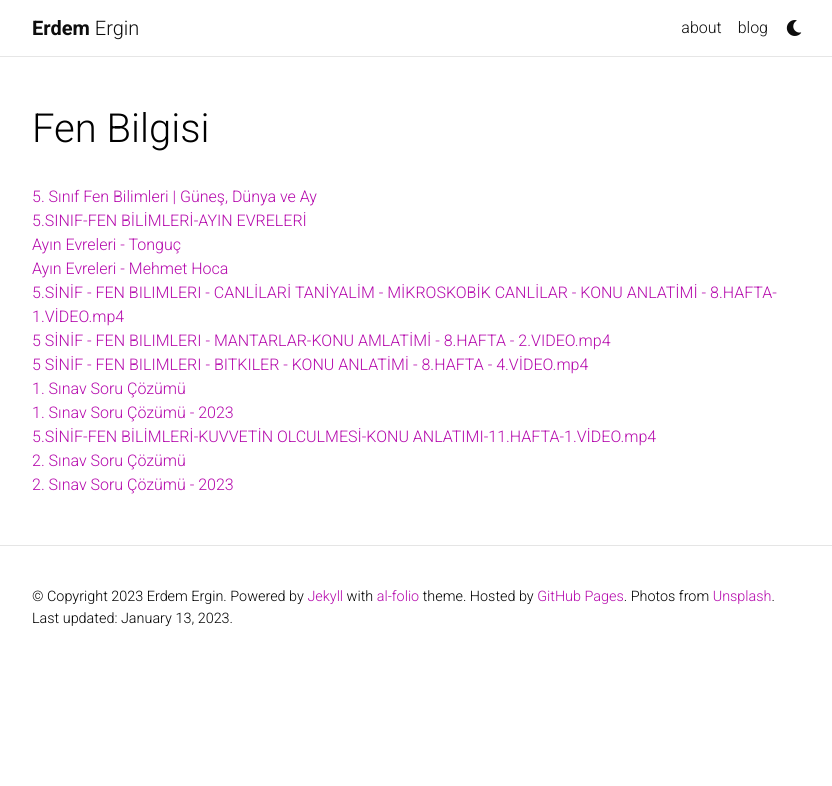
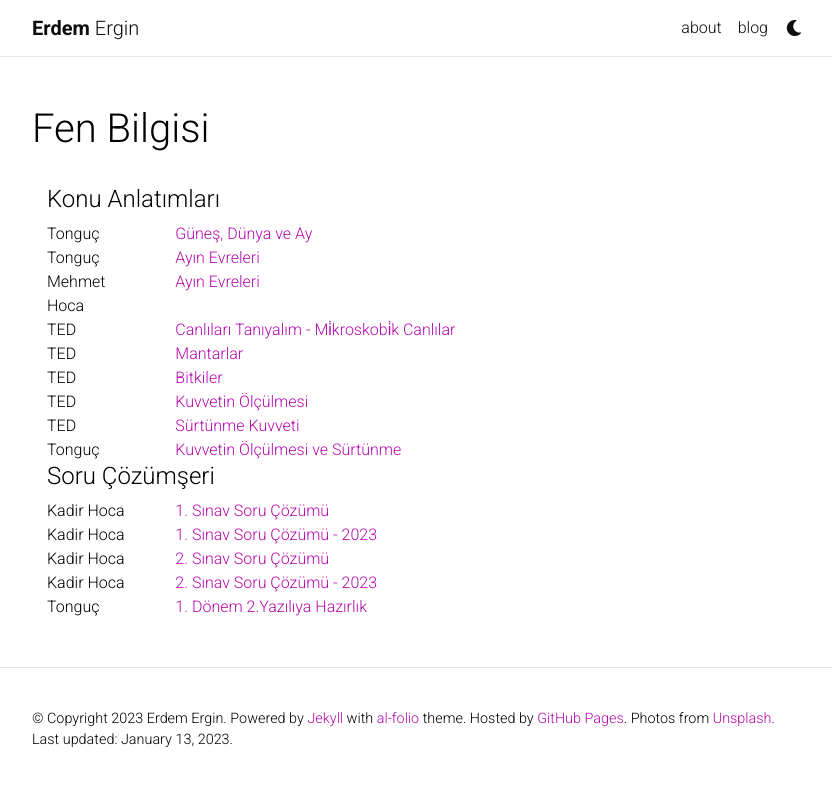
Before and after one commit to erdemergin/erdemergin.github.io, a Jekyll site: the page built from _fifthgrade/fen.md, in a window 1280 px wide. Shown: the top 786 px of the page, without its empty margins (223-1055 px from the left). Built offline with Jekyll 4.4.1, drawn with Linux system fonts in a browser that asks for light colours; comment, search, counter and statistics services are not loaded; a style sheet for code colours, icons or effects is not loaded.

Commit message:
Fen guncelleme

```diff
--- a/_fifthgrade/fen.md
+++ b/_fifthgrade/fen.md
@@ -4,109 +4,161 @@ title: Fen Bilgisi
 description:
 img: assets/img/fifthgrade/fen.jfif
 ---
+<div class="container">
 
-<div class="row">
-    <div class="col-sm mt-3 mt-md-0">
-        <a href="https://www.youtube.com/watch?v=tNXgMY14kb4" target="_blank">
-            5. Sınıf Fen Bilimleri | Güneş, Dünya ve Ay
-        </a>
+    <div class="row">
+        <div class="col-sm mt-3 mt-md-0">
+            <h4>Konu Anlatımları</h4>
+        </div>
     </div>
+
+
+    <div class="row">
+        <div class="col-sm-2 mt-3 mt-md-0">Tonguç</div>
+        <div class="col-sm mt-3 mt-md-0">
+            <a href="https://www.youtube.com/watch?v=tNXgMY14kb4" target="_blank">
+                Güneş, Dünya ve Ay
+            </a>
+        </div>
+    </div>
+
+    <div class="row">
+        <div class="col-sm-2 mt-3 mt-md-0">Tonguç</div>
+        <div class="col-sm mt-3 mt-md-0">
+            <a href="https://www.youtube.com/watch?v=_vJ6N2WcLOo" target="_blank">
+                Ayın Evreleri
+            </a>
+        </div>
+    </div>
+
+
+    <div class="row">
+        <div class="col-sm-2 mt-3 mt-md-0">Mehmet Hoca</div>
+        <div class="col-sm mt-3 mt-md-0">
+            <a href="https://www.youtube.com/watch?v=2D9WnaSIt3Q" target="_blank">
+                Ayın Evreleri
+            </a>
+        </div>
+    </div>
+
+
+    <div class="row">
+        <div class="col-sm-2 mt-3 mt-md-0">TED</div>
+        <div class="col-sm mt-3 mt-md-0">
+            <a href="https://vimeo.com/465380680/2371d16de0" target="_blank">
+                Canlıları Tanıyalım - Mi̇kroskobi̇k Canlılar
+            </a>
+        </div>
+    </div>
+
+
+    <div class="row">
+        <div class="col-sm-2 mt-3 mt-md-0">TED</div>
+        <div class="col-sm mt-3 mt-md-0">
+            <a href="https://vimeo.com/465379793/c92e788acd" target="_blank">
+                Mantarlar
+            </a>
+        </div>
+    </div>
+
+
+    <div class="row">
+        <div class="col-sm-2 mt-3 mt-md-0">TED</div>
+        <div class="col-sm mt-3 mt-md-0">
+            <a href="https://vimeo.com/465379111/45feca12ec" target="_blank">
+                Bitkiler
+            </a>
+        </div>
+    </div>
+
+    <div class="row">
+        <div class="col-sm-2 mt-3 mt-md-0">TED</div>
+        <div class="col-sm mt-3 mt-md-0">
+            <a href="https://vimeo.com/474989259/9c38de5ee3" target="_blank">
+                Kuvvetin Ölçülmesi
+            </a>
+        </div>
+    </div>
+
+    <div class="row">
+        <div class="col-sm-2 mt-3 mt-md-0">TED</div>
+        <div class="col-sm mt-3 mt-md-0">
+            <a href="https://vimeo.com/474989459/1034b25e4d" target="_blank">
+                Sürtünme Kuvveti
+            </a>
+        </div>
+    </div>
+
+    <div class="row">
+        <div class="col-sm-2 mt-3 mt-md-0">Tonguç</div>
+        <div class="col-sm mt-3 mt-md-0">
+            <a href="https://www.youtube.com/watch?v=yiVW3x2Lun4" target="_blank">
+                Kuvvetin Ölçülmesi ve Sürtünme
+            </a>
+        </div>
+    </div>
+
 </div>
 
+<div class="container">
 
-<div class="row">
-    <div class="col-sm mt-3 mt-md-0">
-        <a href="https://vimeo.com/419265250" target="_blank">
-            5.SINIF-FEN BİLİMLERİ-AYIN EVRELERİ
-        </a>
+    <div class="row">
+        <div class="col-sm mt-3 mt-md-0">
+            <h4>Soru Çözümşeri</h4>
+        </div>
     </div>
+
+    <div class="row">
+        <div class="col-sm-2 mt-3 mt-md-0">Kadir Hoca</div>
+        <div class="col-sm mt-3 mt-md-0">
+            <a href="https://www.youtube.com/watch?v=7qSbpiumDlA&list=PLTuxBKqPF3YGqYyG0Y8a1MtqmxIlHo3N5"
+                target="_blank">
+                1. Sınav Soru Çözümü
+            </a>
+        </div>
+    </div>
+
+
+    <div class="row">
+        <div class="col-sm-2 mt-3 mt-md-0">Kadir Hoca</div>
+        <div class="col-sm mt-3 mt-md-0">
+            <a href="https://www.youtube.com/watch?v=Xul_plk4220&list=PLTuxBKqPF3YGqYyG0Y8a1MtqmxIlHo3N5&index=13"
+                target="_blank">
+                1. Sınav Soru Çözümü - 2023
+            </a>
+        </div>
+    </div>
+
+    <div class="row">
+        <div class="col-sm-2 mt-3 mt-md-0">Kadir Hoca</div>
+        <div class="col-sm mt-3 mt-md-0">
+            <a href="https://www.youtube.com/watch?v=C67OCjcGs2c&list=PLTuxBKqPF3YGqYyG0Y8a1MtqmxIlHo3N5&index=2"
+                target="_blank">
+                2. Sınav Soru Çözümü
+            </a>
+        </div>
+    </div>
+
+
+    <div class="row">
+        <div class="col-sm-2 mt-3 mt-md-0">Kadir Hoca</div>
+        <div class="col-sm mt-3 mt-md-0">
+            <a href="https://www.youtube.com/watch?v=osJFw3o0Nf8&list=PLTuxBKqPF3YGqYyG0Y8a1MtqmxIlHo3N5&index=14"
+                target="_blank">
+                2. Sınav Soru Çözümü - 2023
+            </a>
+        </div>
+    </div>
+
+    <div class="row">
+        <div class="col-sm-2 mt-3 mt-md-0">Tonguç</div>
+        <div class="col-sm mt-3 mt-md-0">
+            <a href="https://www.youtube.com/watch?v=4BgpNLklHn8" target="_blank">
+                1. Dönem 2.Yazılıya Hazırlık
+            </a>
+        </div>
+    </div>
+
 </div>
 
-
-<div class="row">
-    <div class="col-sm mt-3 mt-md-0">
-        <a href="https://www.youtube.com/watch?v=_vJ6N2WcLOo" target="_blank">
-            Ayın Evreleri - Tonguç
-        </a>
-    </div>
-</div>
-
-
-<div class="row">
-    <div class="col-sm mt-3 mt-md-0">
-        <a href="https://www.youtube.com/watch?v=2D9WnaSIt3Q" target="_blank">
-            Ayın Evreleri - Mehmet Hoca
-        </a>
-    </div>
-</div>
-
-
-<div class="row">
-    <div class="col-sm mt-3 mt-md-0">
-        <a href="https://vimeo.com/465380680/2371d16de0" target="_blank">
-            5.SİNİF - FEN BILIMLERI - CANLİLARİ TANİYALİM - MİKROSKOBİK CANLİLAR - KONU ANLATİMİ -  8.HAFTA-1.VİDEO.mp4
-        </a>
-    </div>
-</div>
-
-
-<div class="row">
-    <div class="col-sm mt-3 mt-md-0">
-        <a href="https://vimeo.com/465379793/c92e788acd" target="_blank">
-            5 SİNİF - FEN BILIMLERI - MANTARLAR-KONU AMLATİMİ - 8.HAFTA - 2.VIDEO.mp4
-        </a>
-    </div>
-</div>
-
-
-<div class="row">
-    <div class="col-sm mt-3 mt-md-0">
-        <a href="https://vimeo.com/465379111/45feca12ec" target="_blank">
-            5 SİNİF - FEN BILIMLERI - BITKILER - KONU ANLATİMİ - 8.HAFTA - 4.VİDEO.mp4
-        </a>
-    </div>
-</div>
-
-
-<div class="row">
-    <div class="col-sm mt-3 mt-md-0">
-        <a href="https://www.youtube.com/watch?v=7qSbpiumDlA&list=PLTuxBKqPF3YGqYyG0Y8a1MtqmxIlHo3N5" target="_blank">
-            1. Sınav Soru Çözümü
-        </a>
-    </div>
-</div>
-
-
-<div class="row">
-    <div class="col-sm mt-3 mt-md-0">
-        <a href="https://www.youtube.com/watch?v=Xul_plk4220&list=PLTuxBKqPF3YGqYyG0Y8a1MtqmxIlHo3N5&index=13" target="_blank">
-            1. Sınav Soru Çözümü - 2023
-        </a>
-    </div>
-</div>
-
-
-<div class="row">
-    <div class="col-sm mt-3 mt-md-0">
-        <a href="https://vimeo.com/474989259/9c38de5ee3" target="_blank">
-            5.SİNİF-FEN BİLİMLERİ-KUVVETİN OLCULMESİ-KONU ANLATIMI-11.HAFTA-1.VİDEO.mp4</a>
-    </div>
-</div>
-
-
-<div class="row">
-    <div class="col-sm mt-3 mt-md-0">
-        <a href="https://www.youtube.com/watch?v=C67OCjcGs2c&list=PLTuxBKqPF3YGqYyG0Y8a1MtqmxIlHo3N5&index=2" target="é_blank">
-            2. Sınav Soru Çözümü
-        </a>
-    </div>
-</div>
-
-
-<div class="row">
-    <div class="col-sm mt-3 mt-md-0">
-        <a href="https://www.youtube.com/watch?v=osJFw3o0Nf8&list=PLTuxBKqPF3YGqYyG0Y8a1MtqmxIlHo3N5&index=14" target="é_blank">
-            2. Sınav Soru Çözümü - 2023
-        </a>
-    </div>
-</div>
+<!-- https://www.youtube.com/@tonguc5/videos Tonguç 5. Sınıf -->
```
